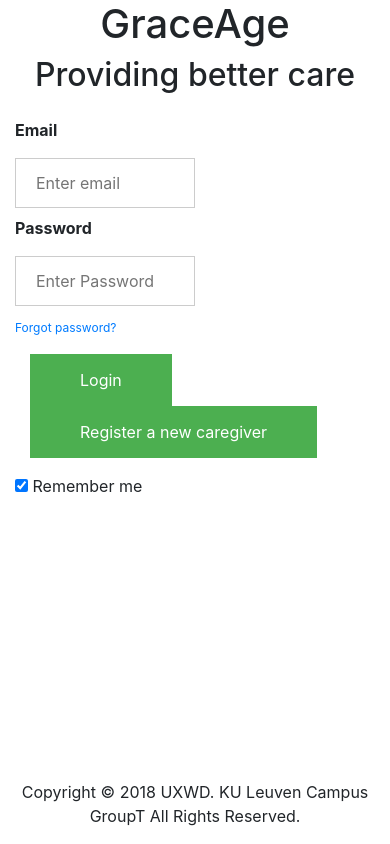
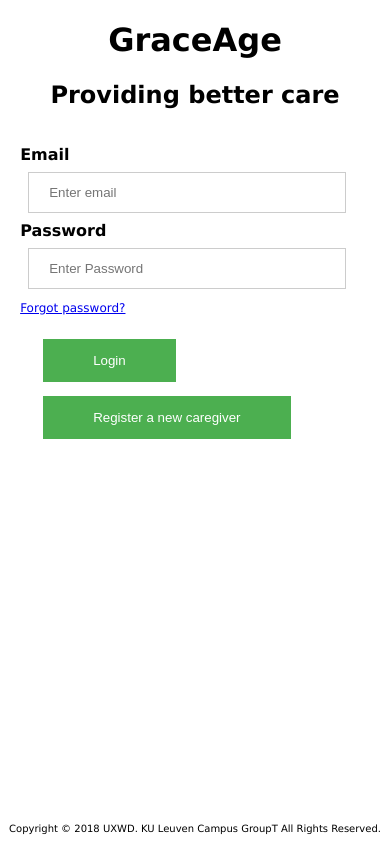
Before and after one commit to samyv/NursingHomeWebApp, a CodeIgniter app: the page made by application/views/Login.php in a window 390 px wide; the page is wider, and only the part inside the window is pictured. Run offline with CodeIgniter, Linux system fonts and the light colour scheme.

Commit message:
CSS login page

```diff
--- a/application/views/Login.php
+++ b/application/views/Login.php
@@ -3,7 +3,6 @@
 <head>
     <title>{page_title}</title>
     <link href="<?=base_url()?>assets/css/login.css" rel="stylesheet" type="text/css">
-    <link href="<?=base_url()?>assets/css/bootstrap.css" rel="stylesheet" type="text/css">
     <link rel="shortcut icon" type="image/x-icon" href="<?=base_url()?>assets/images/logo.png">
 </head>
 <body>
@@ -28,9 +27,6 @@
             <button type="submit">Login</button>
             <button type="button">Register a new caregiver</button>
             </div>
-            <label>
-                <input type="checkbox" checked="checked" name="remember"> Remember me
-            </label>
         </div>
     </form>
 </div>
--- a/assets/css/login.css
+++ b/assets/css/login.css
@@ -1,30 +1,30 @@
 html,body {
     height: 100%;
+    align-items: center;
+    display: flex;
+    flex-direction: column;
 }
 
 body {
     font-family: Verdana;
     height: 100%;
-    display: grid;
-    grid-template-rows: auto 1fr auto;
-    grid-template-columns: 1fr;
-    grid-template-areas:"logo" "form" "footer";
+    display: flex;
     margin: 0;
+    flex-direction: column;
+    width: 500px;
+    align-items: center;
 
 }
 
 .logo {
-    height: 100%;
-    grid-area:logo;
     align-self: center;
     justify-self: center;
-    width: 100%;
     text-align: center;
 }
 
 
 .form {
-    grid-area: form;
+    height: 100%;
 }
 
 input[type=text], input[type=password] {
@@ -33,7 +33,7 @@ input[type=text], input[type=password] {
     display: inline-block;
     border: 1px solid #ccc;
     box-sizing: border-box;
-    width: 50%;
+    width: 100%;
 }
 
 button {
@@ -61,14 +61,26 @@ span.psw {
 }
 footer{
     margin-bottom:0;
-    grid-area:footer;
     text-align: center;
+    font-size: 10px;
 }
 
 /* Change styles for span and cancel button on extra small screens */
-@media screen and (max-width: 300px) {
-    span.psw {
-        display: block;
-        float: none;
+@media screen and (max-width: 500px) {
+    button{
+        margin: 7px;
+    }
+
+    input[type=text], input[type=password]{
+        width: 80%;
+        margin: 8px;
+    }
+    form{
+        margin: 0 0 0 10%;
+    }
+
+
+    footer{
+        width: 80%;
     }
 }
```
